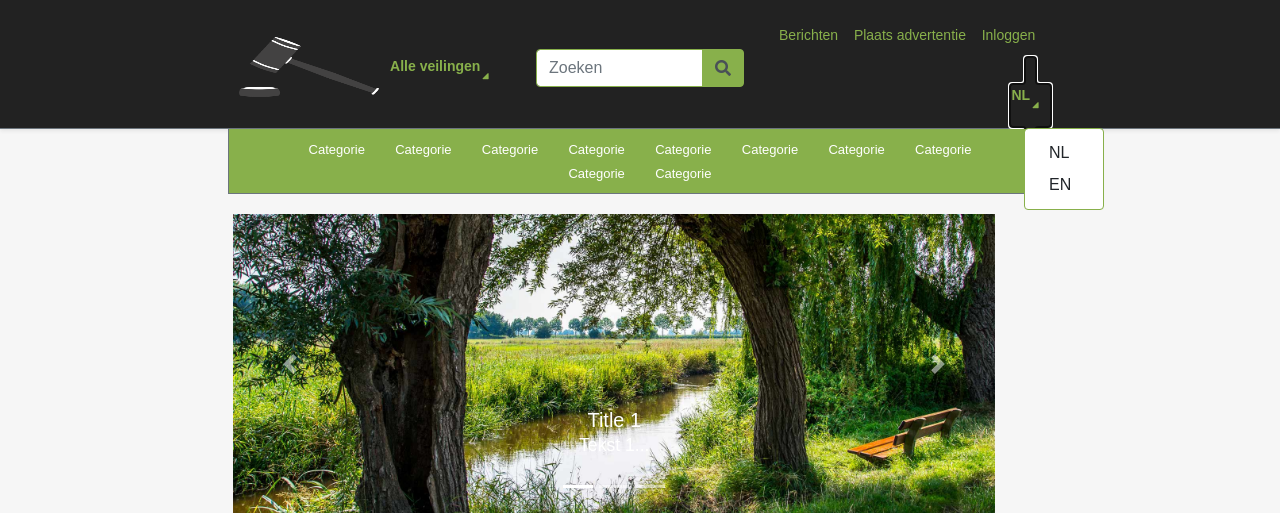
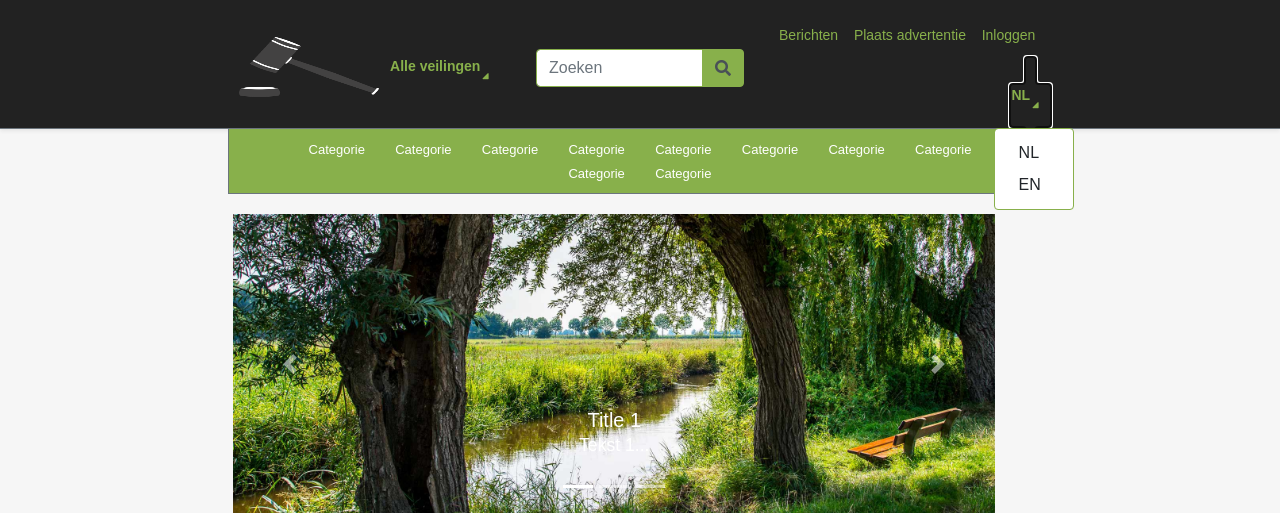
Before and after one commit to RolandDfa/I-Project, a PHP site: page /index.php?page=home in a window 1280 px wide, after a click on "NL". Shown: the top 513 px of the page. Run offline with PHP 8.4, Linux system fonts and the light colour scheme; some libraries are stand-ins or nearby versions.

Commit message:
css change

```diff
--- a/EenmaalAndermaal/css/style.css
+++ b/EenmaalAndermaal/css/style.css
@@ -92,7 +92,7 @@ footer {
 }
 
 #dropdownLanguage {
-  left: 280px;
+  left: 80%;
   margin: 0;
   min-width: 5rem;
 }
```
